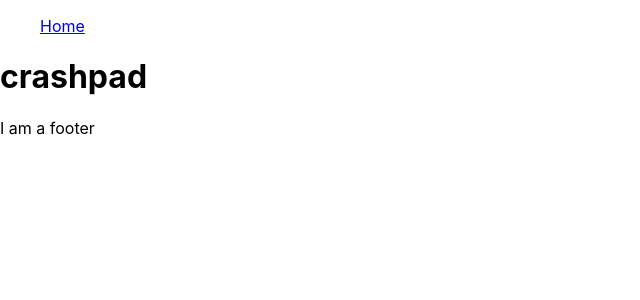
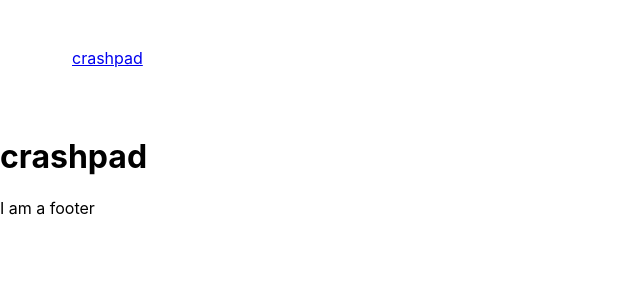
Before and after one commit to thomasbruketta/bouldering-blog, a React (Create React App) app: page / in a window 1280 px wide. Shown: the top 300 px of the page, without its empty margins (0-640 px from the left). Built offline with nearby package versions, Linux system fonts and the light colour scheme.

Commit message:
Adds header component

```diff
--- a/src/App.tsx
+++ b/src/App.tsx
@@ -2,7 +2,7 @@ import "./App.css";
 import { BrowserRouter as Router, Switch, Route } from "react-router-dom";
 import { Home } from "./pages/Home";
 import { DetailPage } from "./templates/DetailPage";
-import { Navbar } from "./components/Navbar";
+import { Header } from "./components/Header";
 import { Footer } from "./components/Footer";
 import { ThemeProvider } from "styled-components";
 import { theme } from "./theme";
@@ -12,7 +12,7 @@ function App() {
     <ThemeProvider theme={theme}>
       <Router>
         <div>
-          <Navbar />
+          <Header />
           <Switch>
             <Route path="/post">
               <DetailPage />
--- /dev/null
+++ b/src/components/Header/index.tsx
@@ -0,0 +1,13 @@
+import { StyledHeader } from "./styles";
+import { Navbar } from "../../components/Navbar";
+import { Link } from "react-router-dom";
+
+export function Header() {
+  return (
+    <StyledHeader>
+      <Navbar>
+        <Link to="/">crashpad</Link>
+      </Navbar>
+    </StyledHeader>
+  );
+}
--- /dev/null
+++ b/src/components/Header/styles.tsx
@@ -0,0 +1,5 @@
+import styled from "styled-components";
+
+export const StyledHeader = styled.header`
+  padding: ${(props) => props.theme.getSpace(8)};
+`;
--- a/src/components/Navbar/index.tsx
+++ b/src/components/Navbar/index.tsx
@@ -1,11 +1,9 @@
-import { Link } from "react-router-dom";
+import { INavbarProps } from "./types";
 
-export function Navbar() {
+export function Navbar({ children }: INavbarProps) {
   return (
-    <nav>
-      <ul>
-        <Link to="/">Home</Link>
-      </ul>
+    <nav aria-label="Main">
+      <ul>{children}</ul>
     </nav>
   );
 }
--- /dev/null
+++ b/src/components/Navbar/types.ts
@@ -0,0 +1,3 @@
+export interface INavbarProps {
+  children: React.ReactNode;
+}
--- a/src/theme/index.ts
+++ b/src/theme/index.ts
@@ -4,12 +4,12 @@ import { getSpace, IGetSpace } from "./space";
 
 export interface ITheme {
   colors: IColors;
-  space: IGetSpace;
+  getSpace: IGetSpace;
   motion: IMotion;
 }
 
 export const theme: ITheme = {
   colors: colors,
-  space: getSpace,
+  getSpace: getSpace,
   motion: motion,
 };
```
